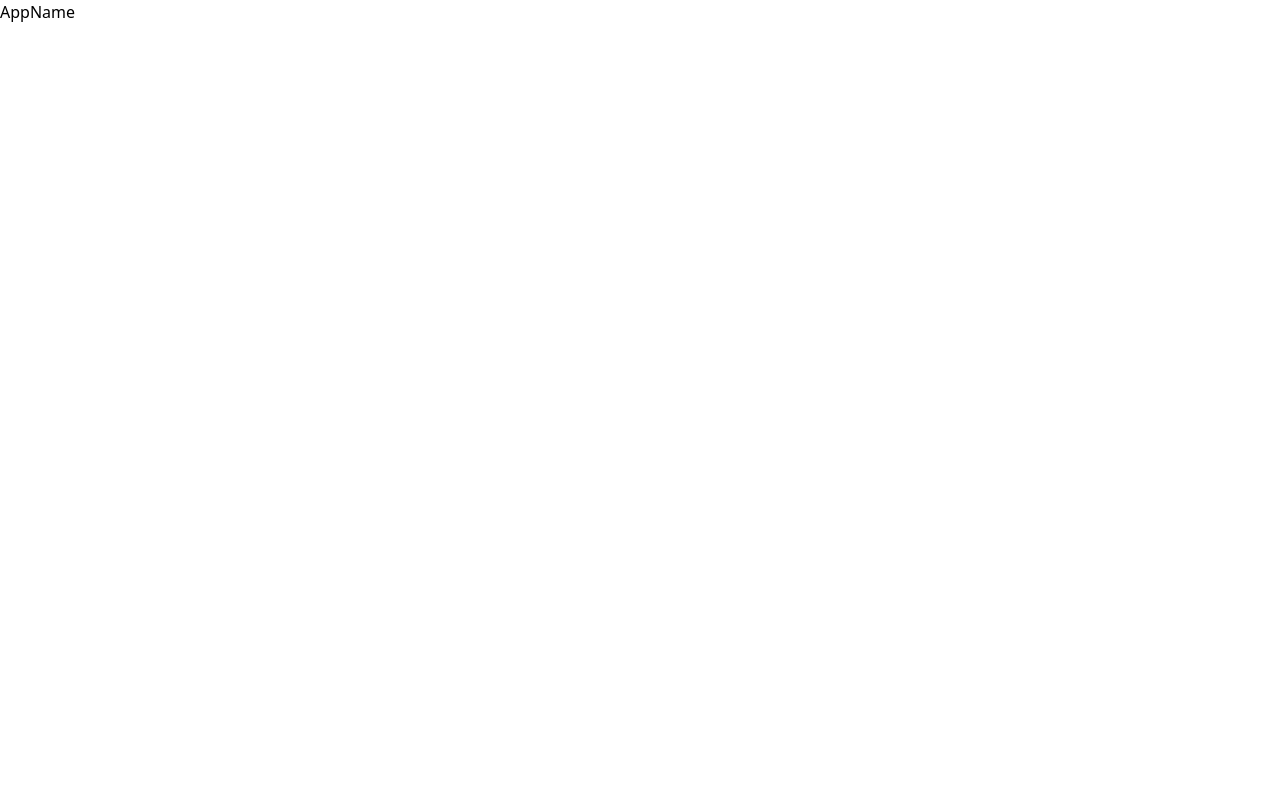
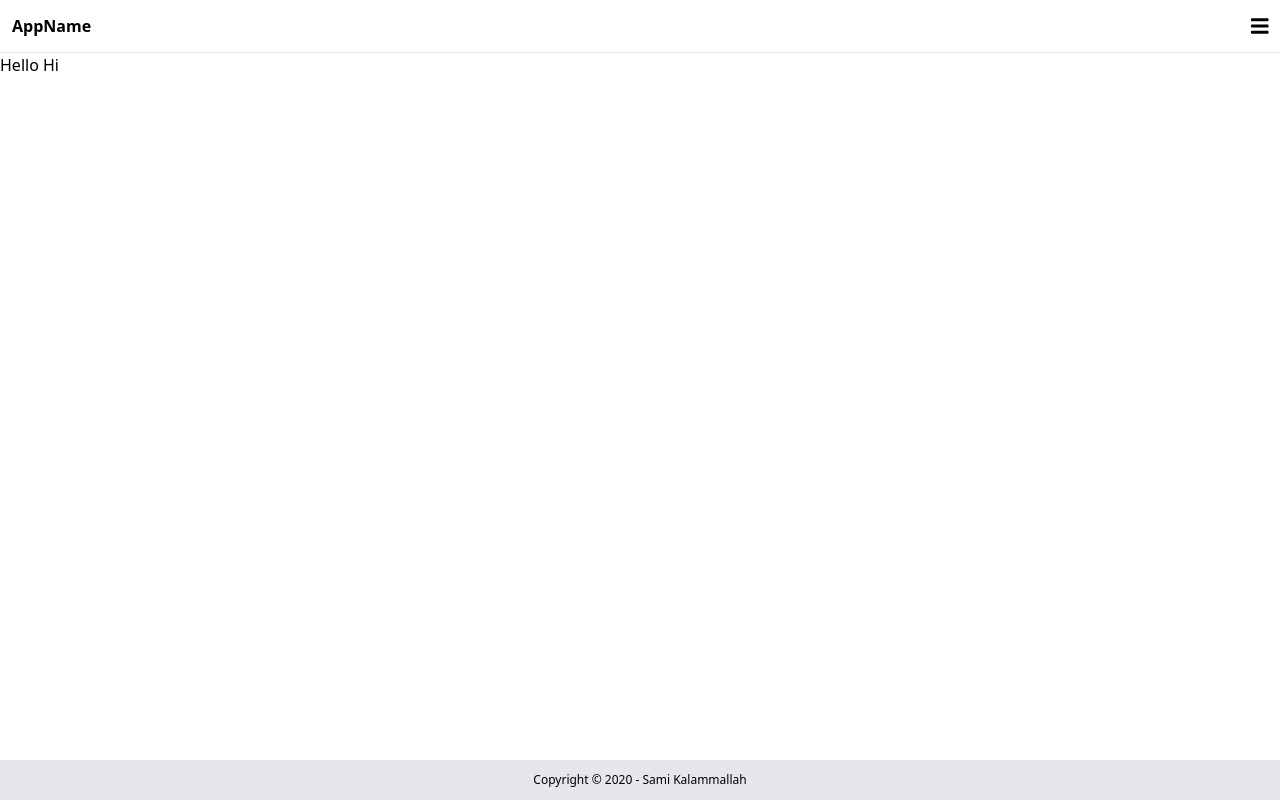
Before and after one commit to SamX23/basic-react-web, a React (Create React App) app: page / in a window 1280 px wide. Built offline with nearby package versions, Linux system fonts and the light colour scheme.

Commit message:
add fontawesome, setup tailwind, add components

```diff
--- a/package.json
+++ b/package.json
@@ -4,6 +4,9 @@
   "private": true,
   "dependencies": {
     "@craco/craco": "^5.9.0",
+    "@fortawesome/fontawesome-svg-core": "^1.2.32",
+    "@fortawesome/free-solid-svg-icons": "^5.15.1",
+    "@fortawesome/react-fontawesome": "^0.1.13",
     "@testing-library/jest-dom": "^5.11.4",
     "@testing-library/react": "^11.1.0",
     "@testing-library/user-event": "^12.1.10",
--- a/src/App.js
+++ b/src/App.js
@@ -1,9 +1,13 @@
 import Header from "./Components/Header";
+import Content from "./Components/Content";
+import Footer from "./Components/Footer";
 
 function App() {
   return (
     <div>
       <Header />
+      <Content children="Hello Hi" />
+      <Footer />
     </div>
   );
 }
--- /dev/null
+++ b/src/Components/Content.js
@@ -0,0 +1,3 @@
+export default function Content({ children }) {
+  return <div>{children}</div>;
+}
--- /dev/null
+++ b/src/Components/Footer.js
@@ -0,0 +1,7 @@
+export default function Footer() {
+  return (
+    <footer className="bg-gray-200 text-center text-xs p-3 absolute bottom-0 w-full">
+      Copyright &copy; 2020 - Sami Kalammallah
+    </footer>
+  );
+}
--- a/src/Components/Header.js
+++ b/src/Components/Header.js
@@ -1,3 +1,9 @@
+import Navigation from "./Navigation";
 export default function Header() {
-  return <header>AppName</header>;
+  return (
+    <header className="border-b p-3 flex justify-between items-center">
+      <span className="font-bold">AppName</span>
+      <Navigation />
+    </header>
+  );
 }
--- /dev/null
+++ b/src/Components/Navigation.js
@@ -0,0 +1,32 @@
+import { useState } from "react";
+import { FontAwesomeIcon } from "@fortawesome/react-fontawesome";
+import { faBars } from "@fortawesome/free-solid-svg-icons";
+
+export default function Navigation() {
+  const [showMenu, setShowMenu] = useState(false);
+  let menu;
+  let menuMask;
+  if (showMenu) {
+    menu = (
+      <div className="fixed bg-white top-0 left-0 w-4/5 h-full z-50 shadow">
+        The menu
+      </div>
+    );
+    menuMask = (
+      <div
+        className="bg-black-t-50 fixed top-0 left-0 w-full h-full z-50"
+        onClick={() => setShowMenu(false)}
+      ></div>
+    );
+  }
+
+  return (
+    <nav>
+      <span className="text-xl">
+        <FontAwesomeIcon icon={faBars} onClick={() => setShowMenu(!showMenu)} />
+      </span>
+      {menuMask}
+      {menu}
+    </nav>
+  );
+}
```
Also changed, not shown: 2 other files (tests, documents, lock files or other folders).
